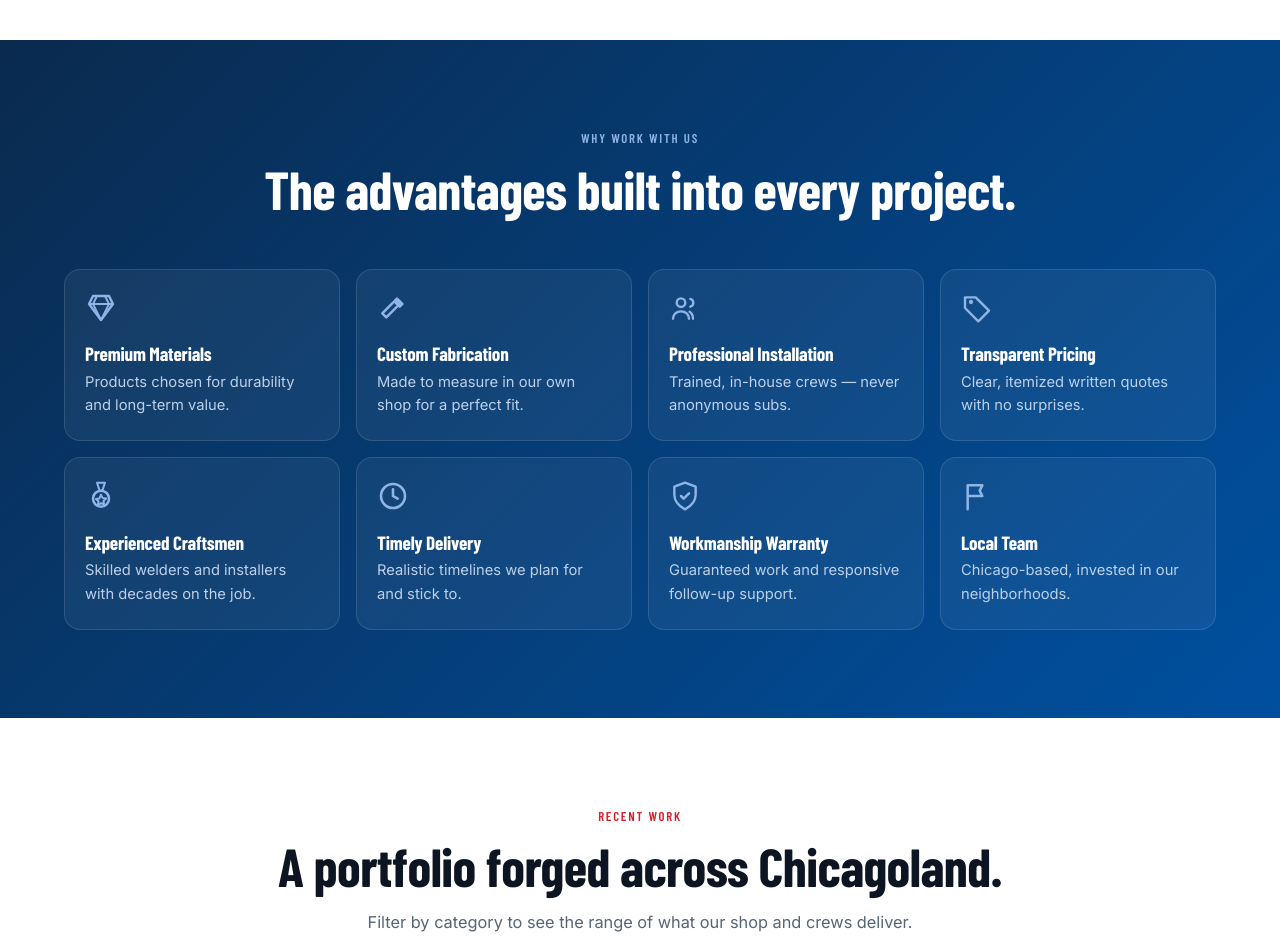
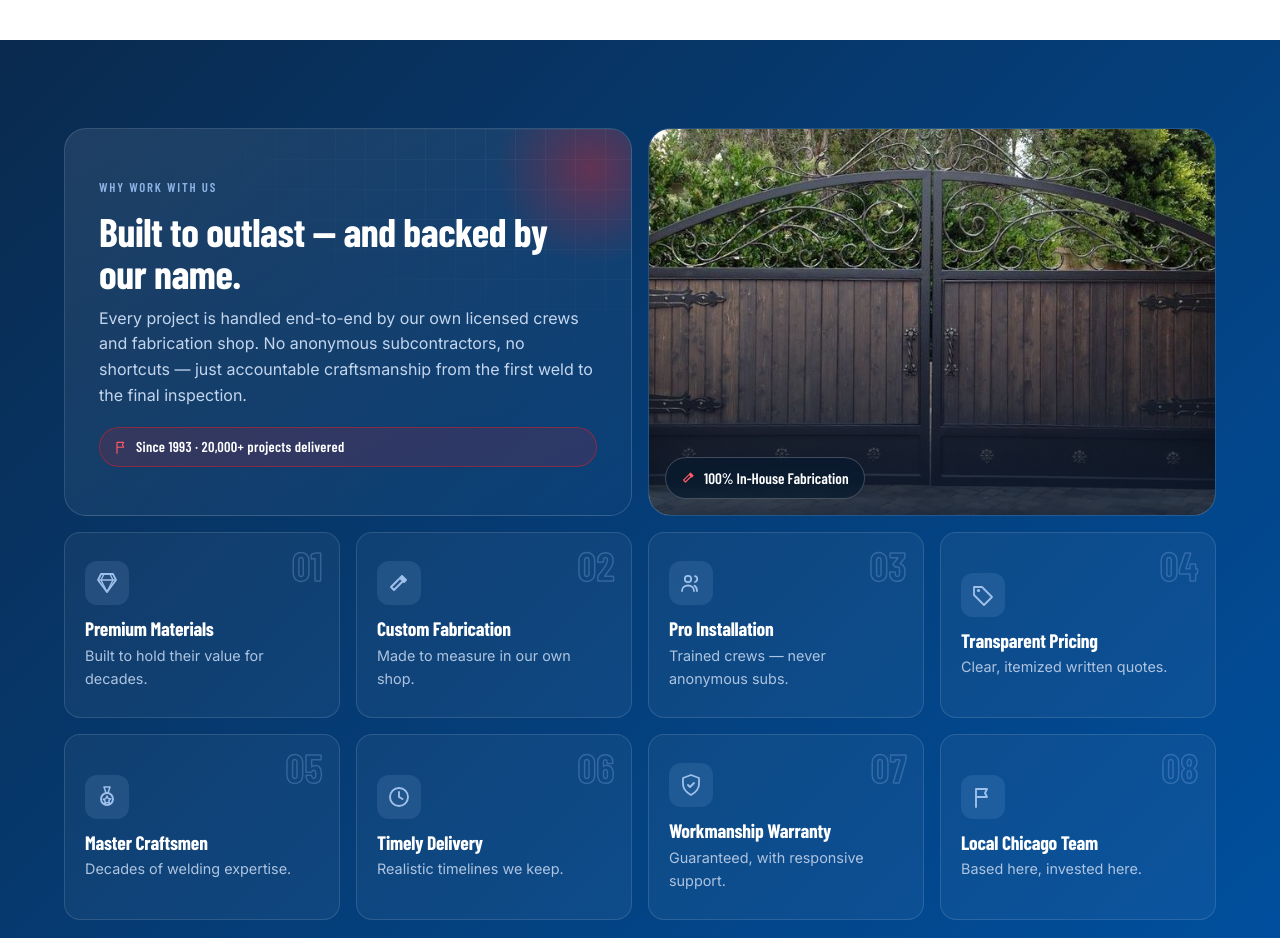
Before and after one commit to digitalcraft888/americana-fence-redesign, a plain HTML site: page index.html in a window 1280 px wide. Shown: the part 3840-4778 px from the top of the page. Drawn offline with nearby package versions, Linux system fonts and the light colour scheme; a web font is replaced by a local one.

Commit message:
Our Story: brighter premium gate image; redesign Why Work With Us as a bento layout
Co-Authored-By: Claude Opus 4.8 <noreply@anthropic.com>

```diff
--- a/index.html
+++ b/index.html
@@ -21,7 +21,7 @@
 <link rel="preconnect" href="https://fonts.gstatic.com" crossorigin />
 <link href="https://fonts.googleapis.com/css2?family=Barlow+Condensed:wght@500;600;700;800&family=Inter:wght@400;500;600;700&display=swap" rel="stylesheet" />
 
-<link rel="stylesheet" href="style.css?v=20260802c" />
+<link rel="stylesheet" href="style.css?v=20260802d" />
 
 <!-- Structured Data -->
 <script type="application/ld+json">
@@ -374,7 +374,7 @@
           <span>Years<br>of Excellence</span>
         </div>
         <div class="about__frame">
-          <img src="assets/gate-wrought.jpg" alt="Americana craftsmen's custom wrought iron and wood gate with decorative hardware" loading="lazy" width="800" height="470" class="about__art" />
+          <img src="assets/gate-commercial.jpg" alt="Ornamental wrought iron estate gate with stone pillars, fabricated and installed by Americana" loading="lazy" width="600" height="400" class="about__art" />
         </div>
       </div>
 
@@ -398,21 +398,31 @@
   </section>
 
   <!-- ================= 5. WHY WORK WITH US (BENEFITS) ================= -->
-  <section class="section section--navy" id="benefits" aria-labelledby="ben-h">
+  <section class="section section--navy benefits-sec" id="benefits" aria-labelledby="ben-h">
     <div class="wrap">
-      <div class="section__head section__head--light reveal">
-        <p class="eyebrow eyebrow--light">Why Work With Us</p>
-        <h2 id="ben-h" class="section__title">The advantages built into every project.</h2>
-      </div>
-      <div class="grid grid--4 benefits">
-        <div class="benefit reveal"><svg aria-hidden="true"><use href="#i-diamond"/></svg><h3>Premium Materials</h3><p>Products chosen for durability and long-term value.</p></div>
-        <div class="benefit reveal"><svg aria-hidden="true"><use href="#i-hammer"/></svg><h3>Custom Fabrication</h3><p>Made to measure in our own shop for a perfect fit.</p></div>
-        <div class="benefit reveal"><svg aria-hidden="true"><use href="#i-team"/></svg><h3>Professional Installation</h3><p>Trained, in-house crews — never anonymous subs.</p></div>
-        <div class="benefit reveal"><svg aria-hidden="true"><use href="#i-tag"/></svg><h3>Transparent Pricing</h3><p>Clear, itemized written quotes with no surprises.</p></div>
-        <div class="benefit reveal"><svg aria-hidden="true"><use href="#i-medal"/></svg><h3>Experienced Craftsmen</h3><p>Skilled welders and installers with decades on the job.</p></div>
-        <div class="benefit reveal"><svg aria-hidden="true"><use href="#i-clock"/></svg><h3>Timely Delivery</h3><p>Realistic timelines we plan for and stick to.</p></div>
-        <div class="benefit reveal"><svg aria-hidden="true"><use href="#i-warranty"/></svg><h3>Workmanship Warranty</h3><p>Guaranteed work and responsive follow-up support.</p></div>
-        <div class="benefit reveal"><svg aria-hidden="true"><use href="#i-flag"/></svg><h3>Local Team</h3><p>Chicago-based, invested in our neighborhoods.</p></div>
+      <div class="bento">
+
+        <div class="bento__head reveal">
+          <p class="eyebrow eyebrow--light">Why Work With Us</p>
+          <h2 id="ben-h" class="section__title">Built to outlast — and backed by our name.</h2>
+          <p class="bento__lead">Every project is handled end-to-end by our own licensed crews and fabrication shop. No anonymous subcontractors, no shortcuts — just accountable craftsmanship from the first weld to the final inspection.</p>
+          <span class="bento__stamp"><svg class="i" aria-hidden="true"><use href="#i-flag"/></svg> Since 1993 · 20,000+ projects delivered</span>
+        </div>
+
+        <figure class="bento__photo reveal">
+          <img src="assets/gate-wrought.jpg" alt="Hand-forged iron and wood gate with custom scrollwork fabricated in Americana's shop" loading="lazy" width="800" height="470" />
+          <figcaption><span class="bento__tag"><svg class="i" aria-hidden="true"><use href="#i-hammer"/></svg> 100% In-House Fabrication</span></figcaption>
+        </figure>
+
+        <article class="plate reveal"><span class="plate__n">01</span><span class="plate__ic"><svg aria-hidden="true"><use href="#i-diamond"/></svg></span><h3>Premium Materials</h3><p>Built to hold their value for decades.</p></article>
+        <article class="plate reveal"><span class="plate__n">02</span><span class="plate__ic"><svg aria-hidden="true"><use href="#i-hammer"/></svg></span><h3>Custom Fabrication</h3><p>Made to measure in our own shop.</p></article>
+        <article class="plate reveal"><span class="plate__n">03</span><span class="plate__ic"><svg aria-hidden="true"><use href="#i-team"/></svg></span><h3>Pro Installation</h3><p>Trained crews — never anonymous subs.</p></article>
+        <article class="plate reveal"><span class="plate__n">04</span><span class="plate__ic"><svg aria-hidden="true"><use href="#i-tag"/></svg></span><h3>Transparent Pricing</h3><p>Clear, itemized written quotes.</p></article>
+        <article class="plate reveal"><span class="plate__n">05</span><span class="plate__ic"><svg aria-hidden="true"><use href="#i-medal"/></svg></span><h3>Master Craftsmen</h3><p>Decades of welding expertise.</p></article>
+        <article class="plate reveal"><span class="plate__n">06</span><span class="plate__ic"><svg aria-hidden="true"><use href="#i-clock"/></svg></span><h3>Timely Delivery</h3><p>Realistic timelines we keep.</p></article>
+        <article class="plate reveal"><span class="plate__n">07</span><span class="plate__ic"><svg aria-hidden="true"><use href="#i-warranty"/></svg></span><h3>Workmanship Warranty</h3><p>Guaranteed, with responsive support.</p></article>
+        <article class="plate reveal"><span class="plate__n">08</span><span class="plate__ic"><svg aria-hidden="true"><use href="#i-flag"/></svg></span><h3>Local Chicago Team</h3><p>Based here, invested here.</p></article>
+
       </div>
     </div>
   </section>
@@ -703,6 +713,6 @@
   </defs>
 </svg>
 
-<script src="script.js?v=20260802c" defer></script>
+<script src="script.js?v=20260802d" defer></script>
 </body>
 </html>
--- a/style.css
+++ b/style.css
@@ -216,11 +216,64 @@ h1,h2,h3,h4{font-family:var(--f-display);font-weight:700;line-height:1.05;letter
 .about__actions .btn{width:100%}
 
 /* ---------- Benefits ---------- */
-.benefit{background:rgba(255,255,255,.055);border:1px solid rgba(255,255,255,.12);border-radius:var(--radius);padding:22px 20px;transition:transform .22s,background .22s}
-.benefit svg{width:32px;height:32px;color:#8fb4e6;margin-bottom:12px}
-.benefit h3{color:#fff;font-size:1.2rem;margin-bottom:6px}
-.benefit p{color:#bcd0ea;font-size:.92rem;margin:0}
-@media (hover:hover){.benefit:hover{transform:translateY(-5px);background:rgba(255,255,255,.1)}.benefit:hover svg{color:#fff}}
+/* ---------- Why Work With Us — BENTO ---------- */
+.bento{display:grid;grid-template-columns:1fr;gap:14px}
+
+/* headline anchor cell */
+.bento__head{position:relative;overflow:hidden;border-radius:var(--radius-lg);
+  padding:30px 26px;border:1px solid rgba(255,255,255,.14);
+  background:linear-gradient(150deg,rgba(255,255,255,.09),rgba(255,255,255,.02))}
+.bento__head::before{content:"";position:absolute;inset:0;pointer-events:none;
+  background-image:linear-gradient(rgba(255,255,255,.06) 1px,transparent 1px),linear-gradient(90deg,rgba(255,255,255,.06) 1px,transparent 1px);
+  background-size:30px 30px;mask-image:radial-gradient(120% 90% at 100% 0,#000,transparent 70%)}
+.bento__head::after{content:"";position:absolute;right:-70px;top:-70px;width:220px;height:220px;pointer-events:none;
+  background:radial-gradient(circle,rgba(216,30,40,.4),transparent 62%)}
+.bento__head>*{position:relative;z-index:1}
+.bento__head .section__title{font-size:clamp(1.7rem,5.5vw,2.5rem);margin-bottom:12px}
+.bento__lead{color:#c4d6ee;font-size:1rem;margin:0 0 18px;max-width:52ch}
+.bento__stamp{display:inline-flex;align-items:center;gap:.5em;font-family:var(--f-display);font-weight:600;
+  font-size:.9rem;letter-spacing:.02em;color:#fff;background:rgba(216,30,40,.16);border:1px solid rgba(216,30,40,.5);
+  padding:.5em 1em;border-radius:999px}
+.bento__stamp .i{color:#ff5a63}
+
+/* photo cell */
+.bento__photo{position:relative;margin:0;border-radius:var(--radius-lg);overflow:hidden;min-height:220px;border:1px solid rgba(255,255,255,.12)}
+.bento__photo img{position:absolute;inset:0;width:100%;height:100%;object-fit:cover}
+.bento__photo::after{content:"";position:absolute;inset:0;background:linear-gradient(180deg,transparent 40%,rgba(6,20,40,.85))}
+.bento__photo figcaption{position:absolute;left:16px;bottom:16px;z-index:1}
+.bento__tag{display:inline-flex;align-items:center;gap:.5em;font-family:var(--f-display);font-weight:600;font-size:.95rem;
+  color:#fff;background:rgba(8,25,46,.72);backdrop-filter:blur(4px);border:1px solid rgba(255,255,255,.22);padding:.5em 1em;border-radius:999px}
+.bento__tag .i{color:#ff5a63}
+
+/* spec plates */
+.plate{position:relative;overflow:hidden;border-radius:var(--radius);padding:22px 20px 20px;
+  background:rgba(255,255,255,.045);border:1px solid rgba(255,255,255,.12);transition:transform .22s,background .22s,border-color .22s}
+.plate__n{position:absolute;top:12px;right:16px;font-family:var(--f-display);font-weight:800;font-size:2.5rem;line-height:1;
+  color:transparent;-webkit-text-stroke:1.5px rgba(143,180,230,.30);letter-spacing:.02em;transition:.22s;pointer-events:none}
+.plate__ic{display:inline-flex;align-items:center;justify-content:center;width:44px;height:44px;border-radius:12px;
+  background:rgba(143,180,230,.14);color:#9fc0ea;margin:0 0 12px;transition:.22s}
+.plate__ic svg{width:24px;height:24px}
+.plate h3{color:#fff;font-size:1.16rem;margin:0 0 4px;line-height:1.15}
+.plate p{color:#aec4e0;font-size:.9rem;margin:0}
+.plate::after{content:"";position:absolute;left:0;top:0;height:100%;width:3px;background:var(--grad-red);transform:scaleY(0);transform-origin:top;transition:transform .28s}
+@media (hover:hover){
+  .plate:hover{transform:translateY(-4px);background:rgba(255,255,255,.09);border-color:transparent}
+  .plate:hover .plate__ic{background:var(--grad-red);color:#fff}
+  .plate:hover .plate__n{-webkit-text-stroke-color:rgba(255,90,99,.55)}
+  .plate:hover::after{transform:scaleY(1)}
+}
+@media (min-width:600px){
+  .bento{grid-template-columns:repeat(2,1fr);gap:16px}
+  .bento__head,.bento__photo{grid-column:span 2}
+  .bento__photo{min-height:250px}
+}
+@media (min-width:1024px){
+  .bento{grid-template-columns:repeat(4,1fr);grid-auto-rows:186px;gap:16px}
+  .bento__head{grid-column:span 2;grid-row:span 2;padding:36px 34px;display:flex;flex-direction:column;justify-content:center}
+  .bento__photo{grid-column:span 2;grid-row:span 2;min-height:0}
+  .plate{display:flex;flex-direction:column;justify-content:center}
+  .plate h3{font-size:1.22rem}
+}
 
 /* ---------- Gallery (real photos) ---------- */
 .gal__filters{display:flex;flex-wrap:nowrap;gap:9px;justify-content:flex-start;margin-bottom:24px;overflow-x:auto;padding-bottom:6px;-webkit-overflow-scrolling:touch;scrollbar-width:none}
```
